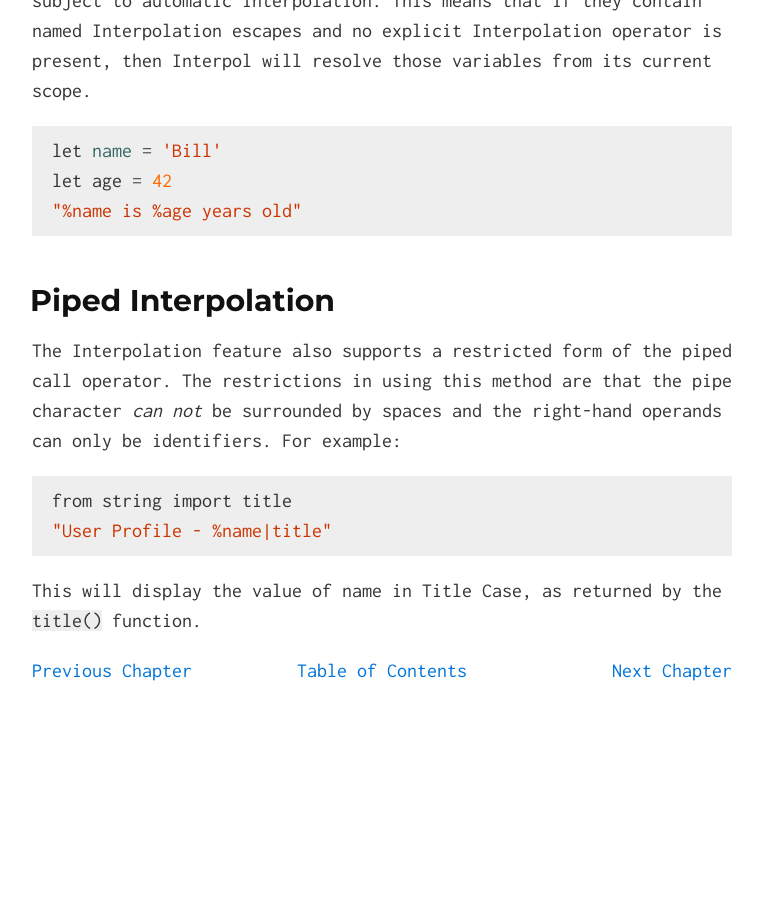
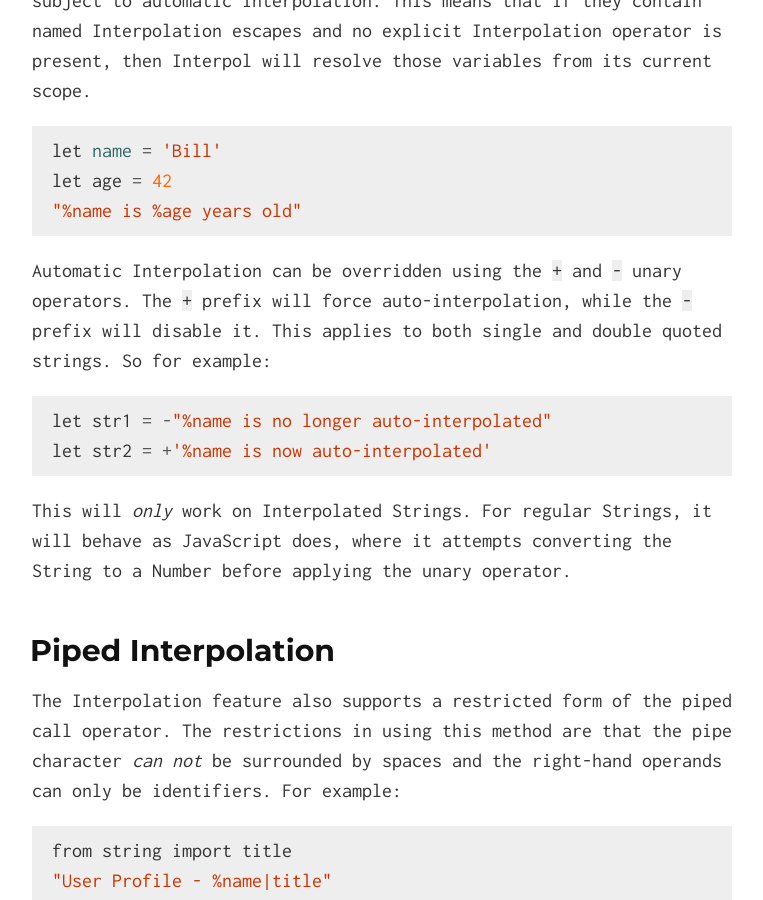
Before and after one commit to kode4food/interpol, a Jekyll site: the page built from guide/04-interpolation.md, in a window 1280 px wide and 900 px high, scrolled down 2864 px. Shown: the whole window, without its empty margins (258-1021 px from the left). Built offline with Jekyll 4.4.1, drawn with Linux system fonts in a browser that asks for light colours; Markdown is read by kramdown in place of the engine named in the settings; before the commit the page ends 3600 px from its top, so only the background shows below that.

Commit message:
override prefix

````diff
--- a/guide/04-interpolation.md
+++ b/guide/04-interpolation.md
@@ -91,6 +91,15 @@ let age = 42
 "%name is %age years old"
 ```
 
+Automatic Interpolation can be overridden using the `+` and `-` unary operators.  The `+` prefix will force auto-interpolation, while the `-` prefix will disable it.  This applies to both single and double quoted strings.  So for example:
+
+```ruby
+let str1 = -"%name is no longer auto-interpolated"
+let str2 = +'%name is now auto-interpolated'
+```
+
+This will *only* work on Interpolated Strings.  For regular Strings, it will behave as JavaScript does, where it attempts converting the String to a Number before applying the unary operator.
+
 ## Piped Interpolation
 The Interpolation feature also supports a restricted form of the piped call operator.  The restrictions in using this method are that the pipe character *can not* be surrounded by spaces and the right-hand operands can only be identifiers.  For example:
 
````
